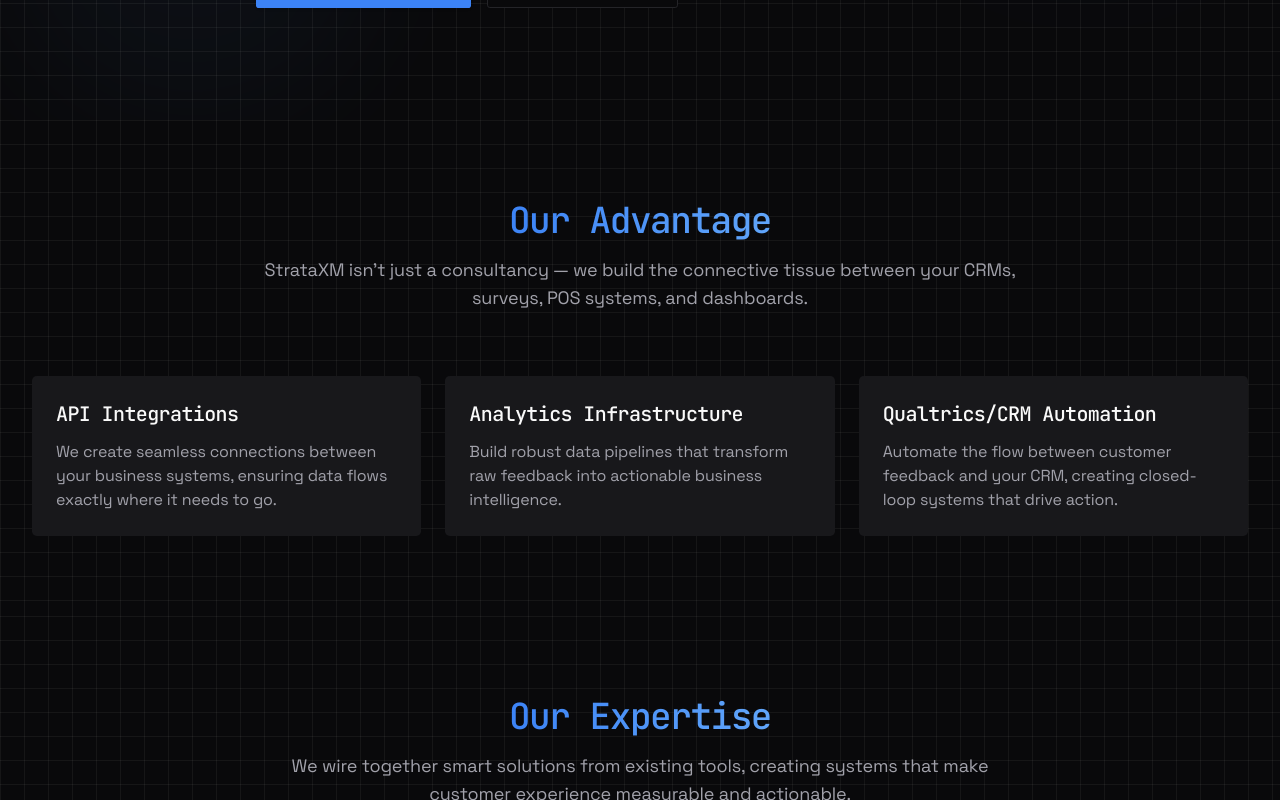
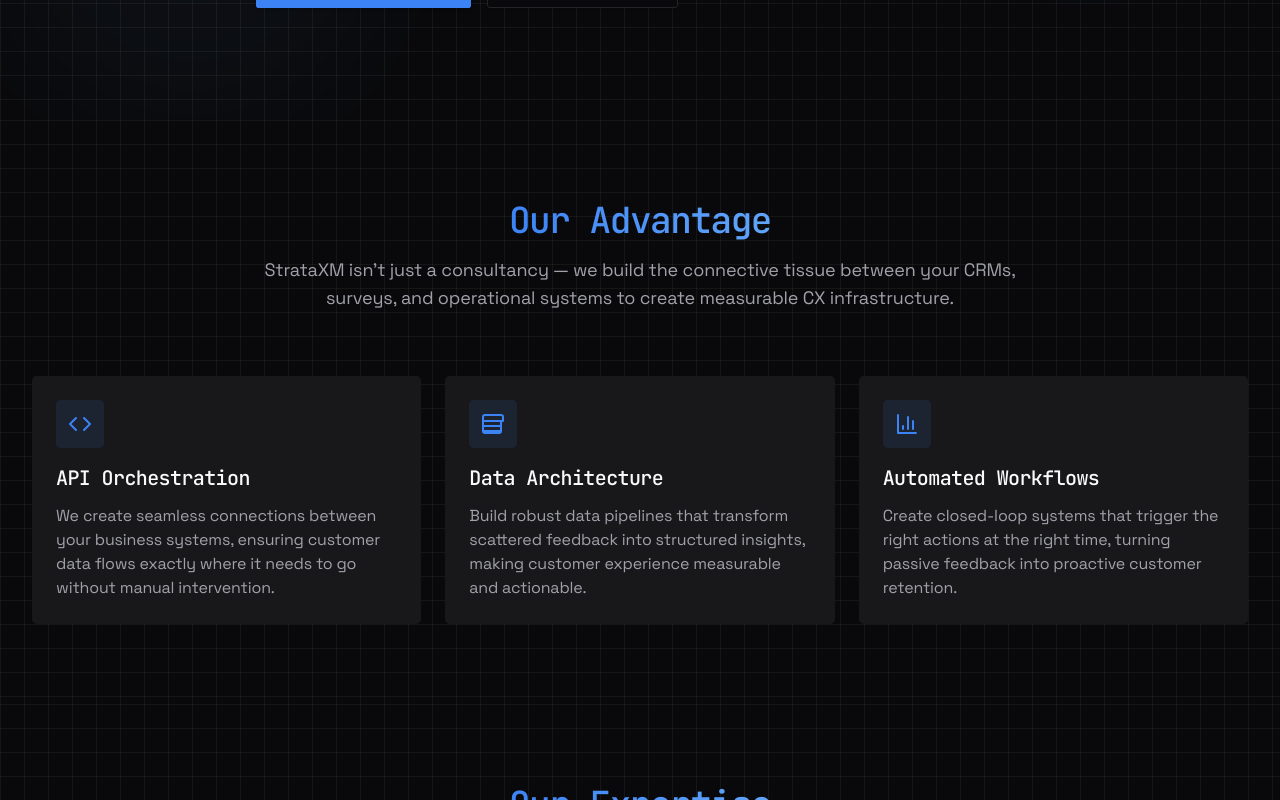
Before and after one commit to joshuaposton/strata_landing, a Next.js app: page / in a window 1280 px wide. Shown: the part 501-1301 px from the top of the page. Built offline with nearby package versions, Linux system fonts and the light colour scheme.

Commit message:
feat(project): Add project structure and initial files

```diff
--- a/src/components/ProblemSection.tsx
+++ b/src/components/ProblemSection.tsx
@@ -1,5 +1,6 @@
 
 import { Card, CardContent } from "@/components/ui/card";
+import { Code, BarChart3, Workflow } from "lucide-react";
 
 export function ProblemSection() {
   return (
@@ -12,29 +13,43 @@
             <span className="gradient-text">Our Advantage</span>
           </h2>
           <p className="text-lg text-muted-foreground text-center mt-4">
-            StrataXM isn't just a consultancy — we build the connective tissue between your CRMs, surveys, POS systems, and dashboards.
+            StrataXM isn't just a consultancy — we build the connective tissue between your CRMs, surveys, and operational systems to create measurable CX infrastructure.
           </p>
         </div>
 
         <div className="grid md:grid-cols-3 gap-6">
           <div className="grid-item">
-            <h3 className="text-xl font-medium mb-3 text-foreground">API Integrations</h3>
+            <div className="w-12 h-12 rounded-lg bg-primary/10 flex items-center justify-center mb-4">
+              <Code className="w-6 h-6 text-primary" />
+            </div>
+            <h3 className="text-xl font-medium mb-3 text-foreground tech-font">API Orchestration</h3>
             <p className="text-muted-foreground">
-              We create seamless connections between your business systems, ensuring data flows exactly where it needs to go.
+              We create seamless connections between your business systems, ensuring customer data flows exactly where it needs to go without manual intervention.
             </p>
           </div>
 
           <div className="grid-item">
-            <h3 className="text-xl font-medium mb-3 text-foreground">Analytics Infrastructure</h3>
+            <div className="w-12 h-12 rounded-lg bg-primary/10 flex items-center justify-center mb-4">
+              <svg xmlns="http://www.w3.org/2000/svg" width="24" height="24" viewBox="0 0 24 24" fill="none" stroke="currentColor" strokeWidth="2" strokeLinecap="round" strokeLinejoin="round" className="w-6 h-6 text-primary">
+                <path d="M2 9h18v10a2 2 0 0 1-2 2H4a2 2 0 0 1-2-2V9Z"></path>
+                <path d="M2 14h18"></path>
+                <path d="M2 19h18"></path>
+                <path d="M4 3h16a2 2 0 0 1 2 2v4H2V5a2 2 0 0 1 2-2Z"></path>
+              </svg>
+            </div>
+            <h3 className="text-xl font-medium mb-3 text-foreground tech-font">Data Architecture</h3>
             <p className="text-muted-foreground">
-              Build robust data pipelines that transform raw feedback into actionable business intelligence.
+              Build robust data pipelines that transform scattered feedback into structured insights, making customer experience measurable and actionable.
             </p>
           </div>
 
           <div className="grid-item">
-            <h3 className="text-xl font-medium mb-3 text-foreground">Qualtrics/CRM Automation</h3>
+            <div className="w-12 h-12 rounded-lg bg-primary/10 flex items-center justify-center mb-4">
+              <BarChart3 className="w-6 h-6 text-primary" />
+            </div>
+            <h3 className="text-xl font-medium mb-3 text-foreground tech-font">Automated Workflows</h3>
             <p className="text-muted-foreground">
-              Automate the flow between customer feedback and your CRM, creating closed-loop systems that drive action.
+              Create closed-loop systems that trigger the right actions at the right time, turning passive feedback into proactive customer retention.
             </p>
           </div>
         </div>
```
